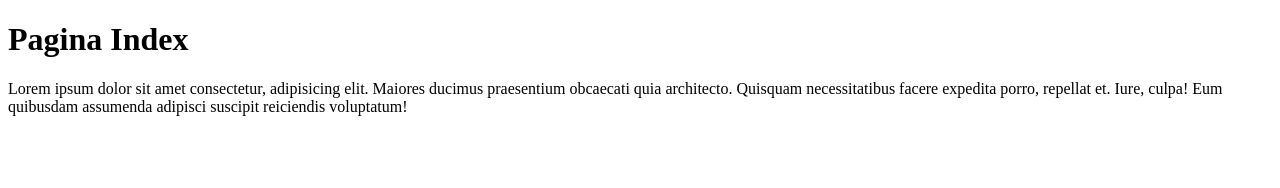
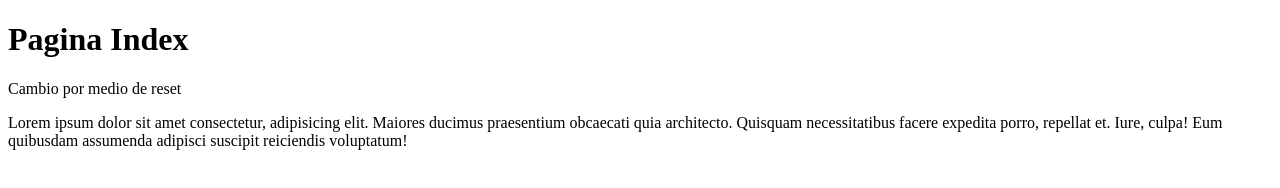
Before and after one commit to pablotorres0895/git-course-udemy, a plain HTML site: page indice.html in a window 1280 px wide. Drawn offline with Linux system fonts and the light colour scheme.

Commit message:
Cambio hecho en reset hard mode

```diff
--- a/indice.html
+++ b/indice.html
@@ -7,6 +7,7 @@
 </head>
 <body>
     <h1>Pagina Index</h1>
+    <p>Cambio por medio de reset</p>
     <p>Lorem ipsum dolor sit amet consectetur, adipisicing elit. Maiores ducimus praesentium obcaecati quia architecto. Quisquam necessitatibus facere expedita porro, repellat et. Iure, culpa! Eum quibusdam assumenda adipisci suscipit reiciendis voluptatum!</p>
 </body>
 </html>
```
